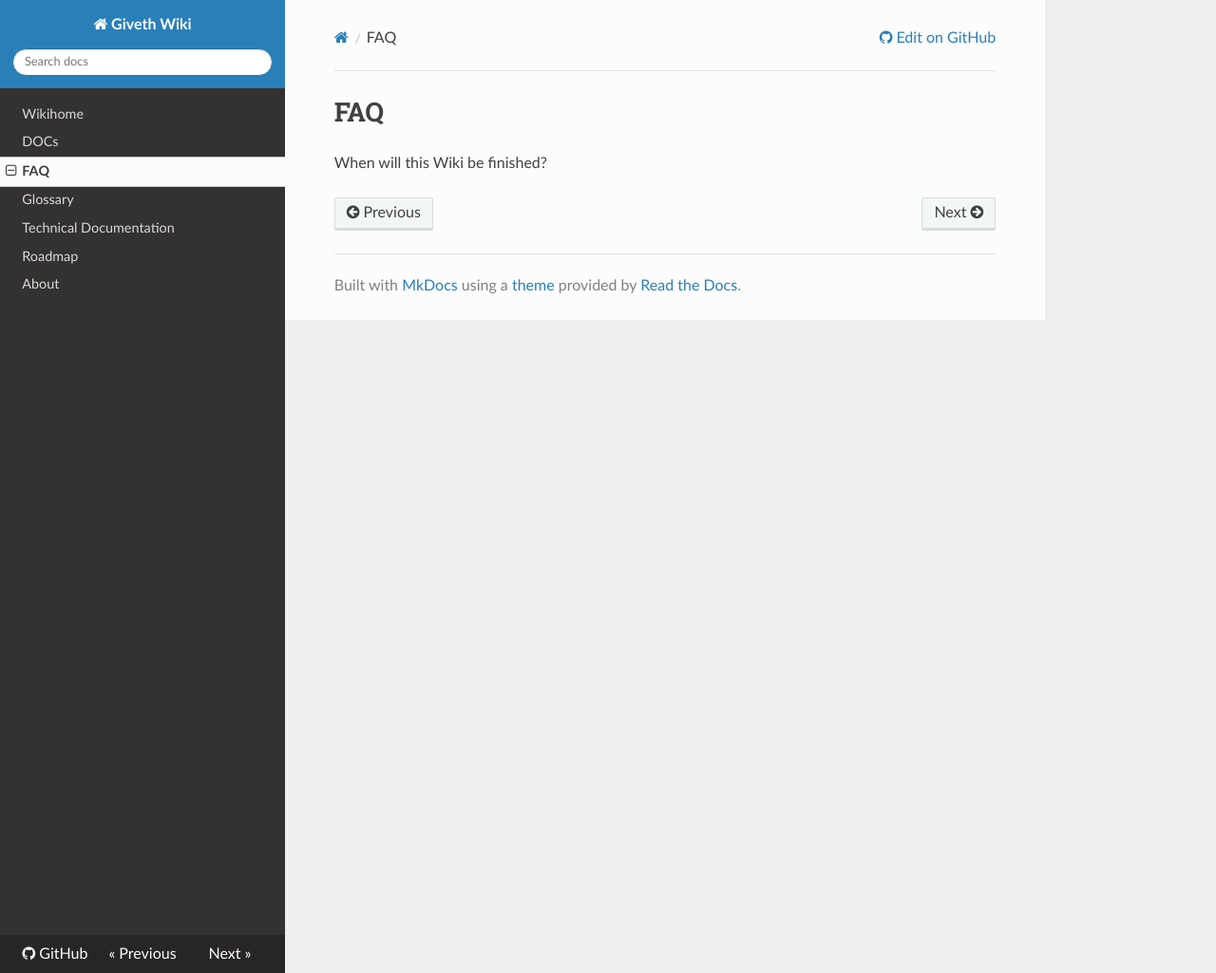
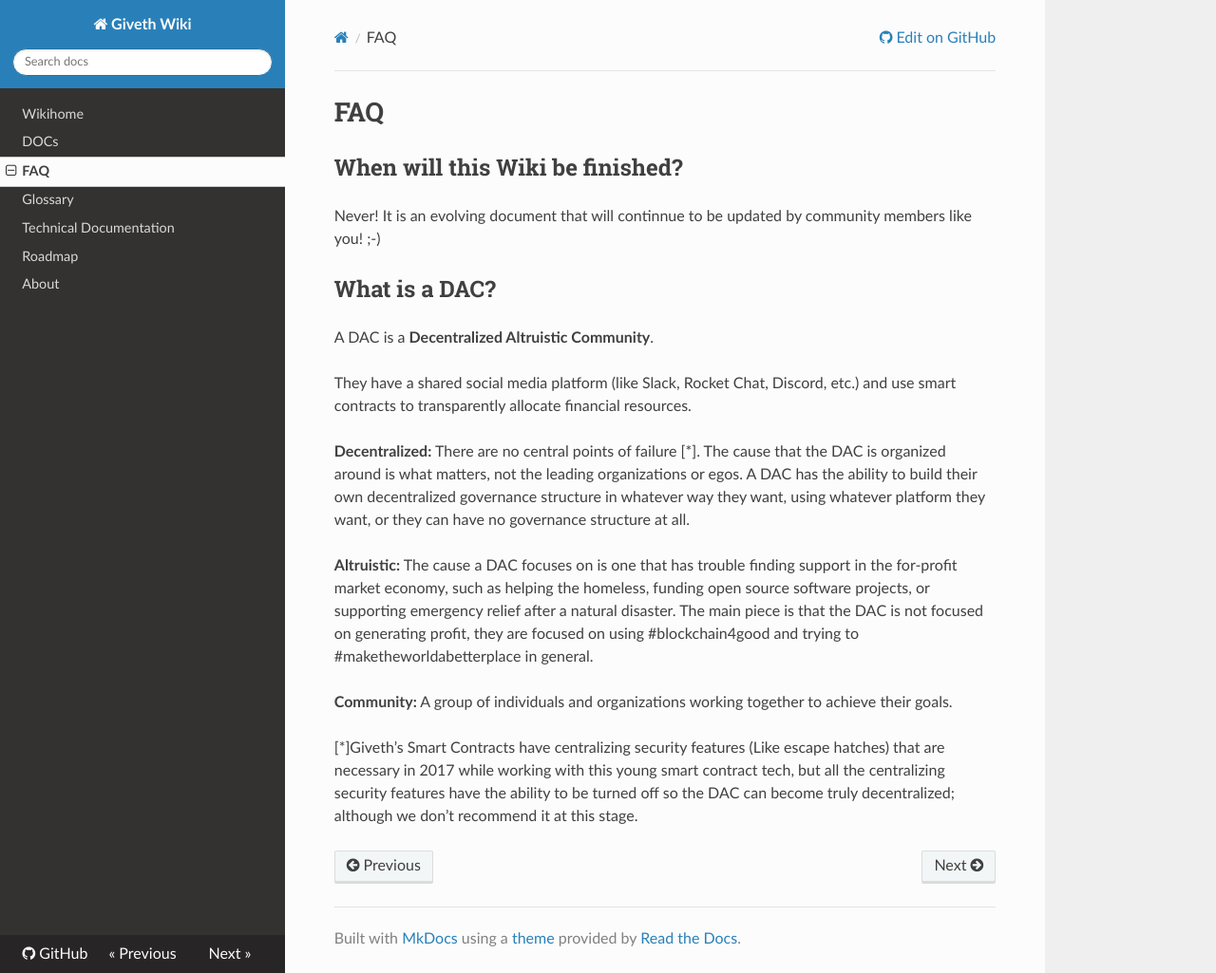
Before and after one commit to Giveth/giveth-wiki, an MkDocs documentation site: the page built from wiki/faq.md, in a window 1280 px wide and 1025 px high. Shown: the whole window at 95% size. Built offline with MkDocs 1.6.1, drawn with Linux system fonts in a browser that asks for light colours; nearby versions of some CDN libraries; old or Windows-style settings are respelled for this version of MkDocs.

Commit message:
Added What is a DAC

```diff
--- a/wiki/faq.md
+++ b/wiki/faq.md
@@ -1,4 +1,20 @@
 # FAQ
 #
 
-When will this Wiki be finished?
+## When will this Wiki be finished?
+
+Never! It is an evolving document that will continnue to be updated by community members like you! ;-)
+
+## What is a DAC?
+
+A DAC is a **Decentralized Altruistic Community**.
+
+They have a shared social media platform (like Slack, Rocket Chat, Discord, etc.) and use smart contracts to transparently allocate financial resources.
+
+**Decentralized:** There are no central points of failure [*]. The cause that the DAC is organized around is what matters, not the leading organizations or egos. A DAC has the ability to build their own decentralized governance structure in whatever way they want, using whatever platform they want, or they can have no governance structure at all.
+
+**Altruistic:** The cause a DAC focuses on is one that has trouble finding support in the for-profit market economy, such as helping the homeless, funding open source software projects, or supporting emergency relief after a natural disaster. The main piece is that the DAC is not focused on generating profit, they are focused on using #blockchain4good and trying to #maketheworldabetterplace in general.
+
+**Community:** A group of individuals and organizations working together to achieve their goals.
+
+[*]Giveth’s Smart Contracts have centralizing security features (Like escape hatches) that are necessary in 2017 while working with this young smart contract tech, but all the centralizing security features have the ability to be turned off so the DAC can become truly decentralized; although we don’t recommend it at this stage.
```
